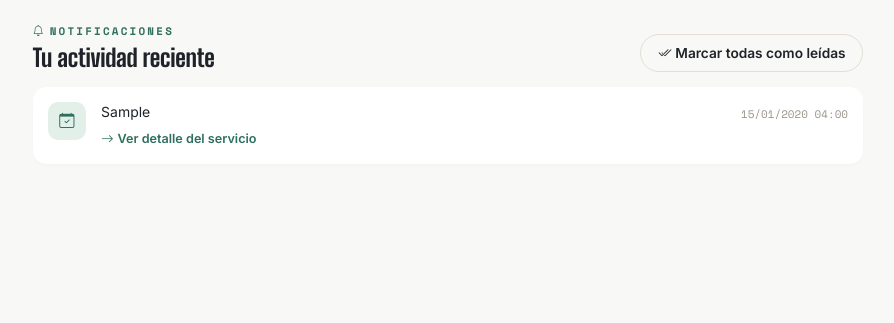
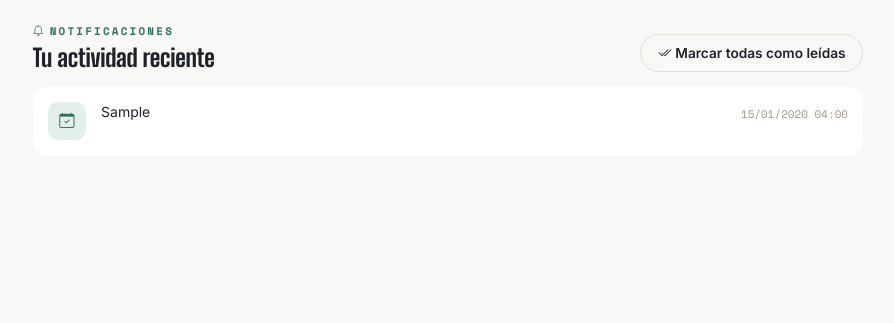
Before and after one commit to ChriisCG3312/CarDetailingX, a Django app: page /seguimiento/notificaciones/ in a window 1280 px wide. Shown: the part 59-382 px from the top of the page, without its empty margins (192-1086 px from the left). Run offline with Django 5.2, Linux system fonts and the light colour scheme; a user stored in the database is signed in; tables that the repository leaves empty hold one stand-in row (values such as "Sample post").

Commit message:
notificaciones

```diff
--- a/templates/seguimiento/notificaciones.html
+++ b/templates/seguimiento/notificaciones.html
@@ -41,11 +41,6 @@
             <p class="mb-1 {% if not notif.leida %}fw-semibold{% endif %}" style="color: var(--dp-carbon); font-size: 0.92rem;">
               {{ notif.mensaje }}
             </p>
-            {% if notif.cita %}
-            <a href="{% url 'seguimiento:detalle_cliente' notif.cita.seguimiento.pk %}" class="small text-decoration-none" style="color: var(--dp-ceramico); font-weight: 600;">
-              <i class="bi bi-arrow-right me-1"></i>Ver detalle del servicio
-            </a>
-            {% endif %}
           </div>
         </div>
         <div class="text-end text-nowrap">
```
